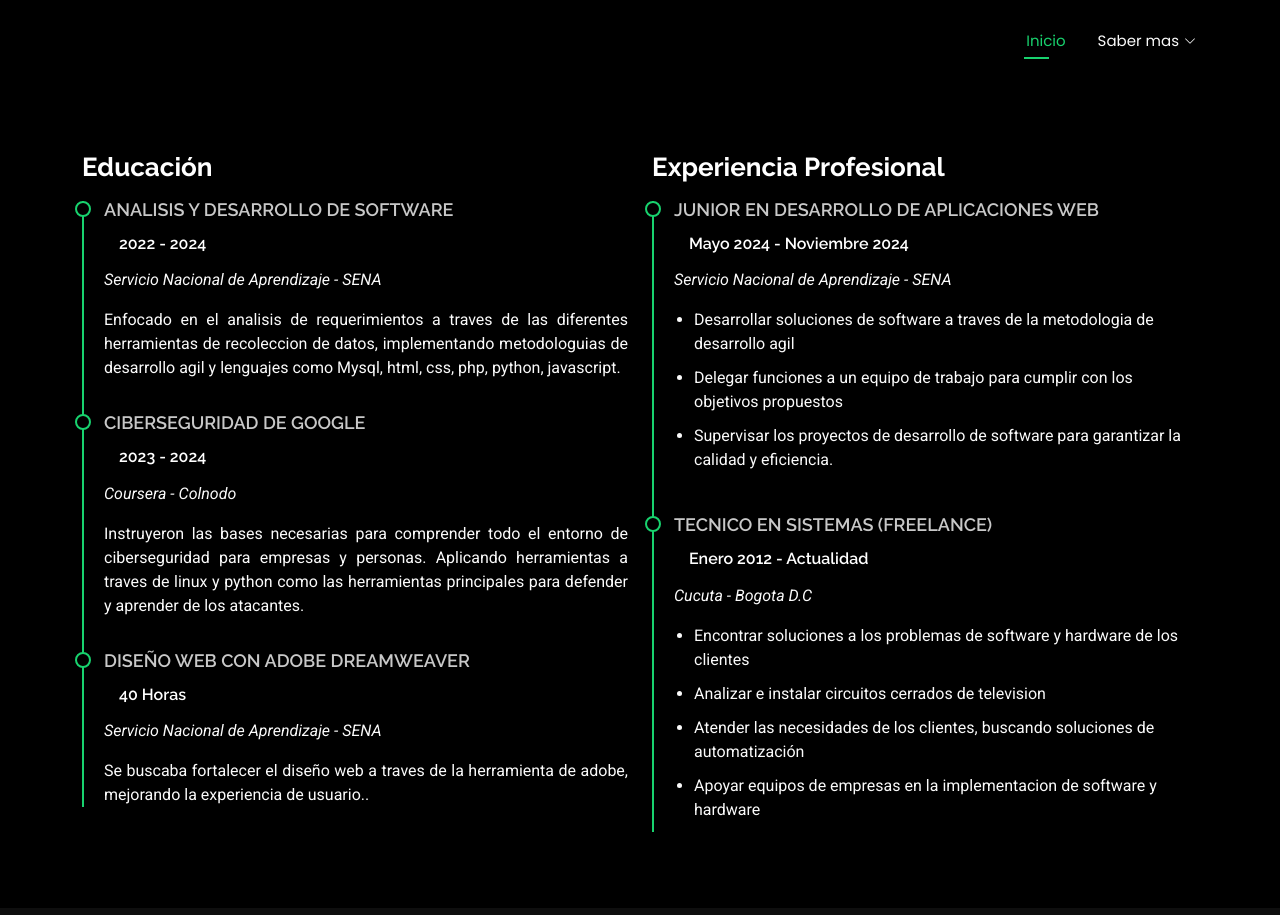
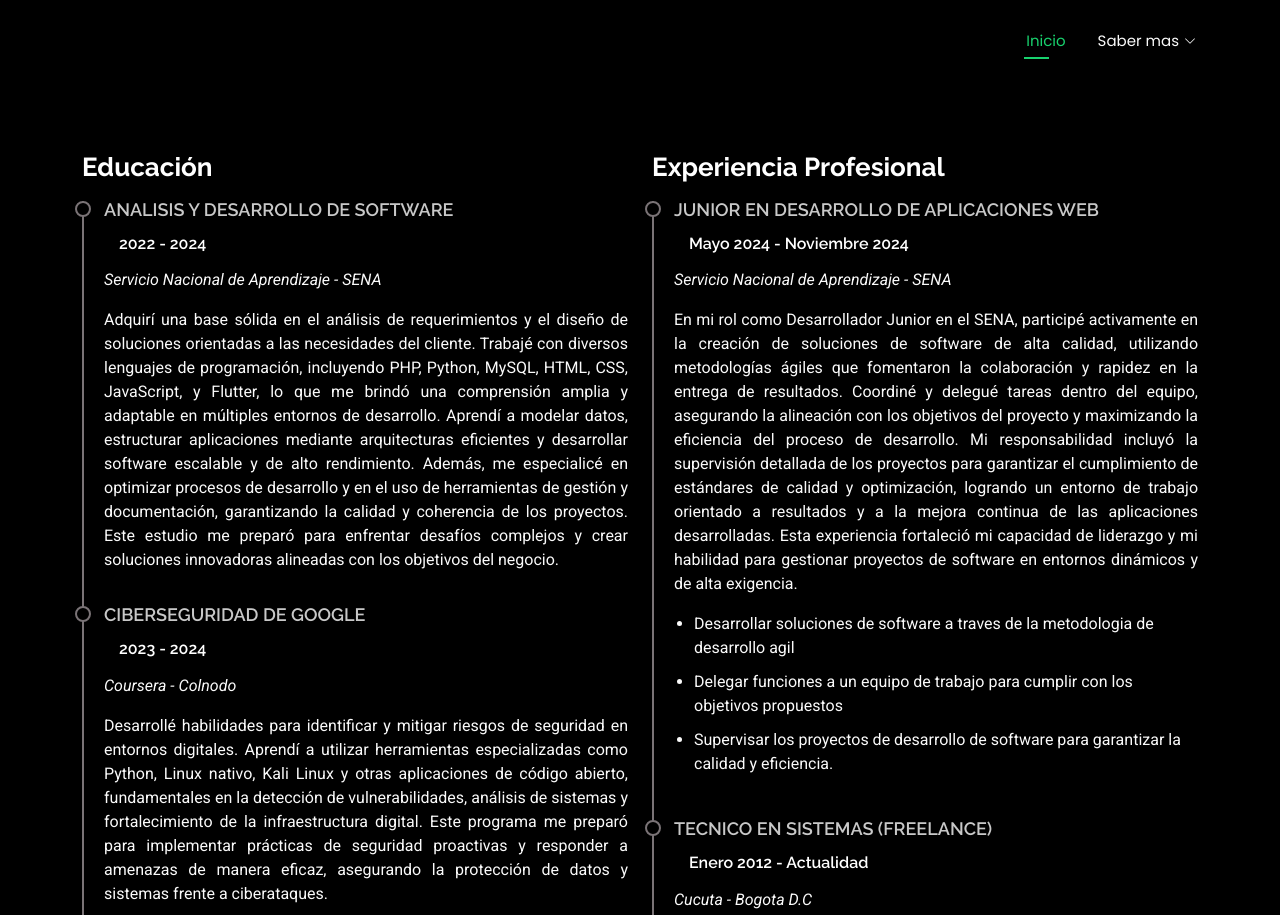
Before and after one commit to LFMG1993/LFMG1993, a plain HTML site: page app/resume.html in a window 1280 px wide. Shown: the top 915 px of the page. Drawn offline with Linux system fonts and the light colour scheme.

```diff
--- a/app/resume.html
+++ b/app/resume.html
@@ -39,48 +39,48 @@
         <div class="container">
             <div class="row">
                 <div class="col-lg-6" data-aos="fade-up" data-aos-delay="100">
-                    <!--                    <h3 class="resume-title">Experiencia.</h3>-->
-
-                    <!--                    <div class="resume-item pb-0">-->
-                    <!--                        <h4>SENA - CEDRUM </h4>-->
-                    <!--                        <p><em>Desarrollo e implementacion de proyectos para beneficio de la institucion y para los </em></p>-->
-                    <!--                        emprendedores que llegaban buscando orinetacion en el mundo de la tecnologia.-->
-                    <!--                        <ul>-->
-                    <!--                            <li>Canal de Bogotá #1N-30, Pescadero, Cúcuta, Norte de Santander</li>-->
-                    <!--                            <li>+57 316 221 8072</li>-->
-                    <!--                            <li>alice.barkley@example.com</li>-->
-                    <!--                        </ul>-->
-                    <!--                    </div>-->
 
                     <h3 class="resume-title">Educación</h3>
                     <div class="resume-item">
                         <h4>Analisis y Desarrollo de Software</h4>
                         <h5>2022 - 2024</h5>
                         <p><em>Servicio Nacional de Aprendizaje - SENA</em></p>
-                        <p class="justify-text">Enfocado en el analisis de requerimientos a traves de las diferentes
-                            herramientas de
-                            recoleccion de datos, implementando metodologuias de desarrollo agil y lenguajes como Mysql,
-                            html, css, php, python, javascript.</p>
-                    </div><!-- Edn Resume Item -->
+                        <p class="justify-text">Adquirí una base sólida en el análisis de requerimientos y el diseño de
+                            soluciones orientadas a las necesidades del cliente. Trabajé con diversos lenguajes de
+                            programación, incluyendo PHP, Python, MySQL, HTML, CSS, JavaScript, y Flutter, lo que me
+                            brindó una comprensión amplia y adaptable en múltiples entornos de desarrollo. Aprendí a
+                            modelar datos, estructurar aplicaciones mediante arquitecturas eficientes y desarrollar
+                            software escalable y de alto rendimiento. Además, me especialicé en optimizar procesos de
+                            desarrollo y en el uso de herramientas de gestión y documentación, garantizando la calidad y
+                            coherencia de los proyectos. Este estudio me preparó para enfrentar desafíos complejos y
+                            crear soluciones innovadoras alineadas con los objetivos del negocio.</p>
+                    </div>
 
                     <div class="resume-item">
                         <h4>Ciberseguridad de Google</h4>
                         <h5>2023 - 2024</h5>
                         <p><em>Coursera - Colnodo</em></p>
-                        <p class="justify-text">Instruyeron las bases necesarias para comprender todo el entorno de
-                            ciberseguridad para
-                            empresas y personas. Aplicando herramientas a traves de linux y python como las herramientas
-                            principales para defender y aprender de los atacantes.</p>
-                    </div><!-- Edn Resume Item -->
+                        <p class="justify-text">Desarrollé habilidades para identificar y mitigar riesgos de seguridad
+                            en entornos digitales. Aprendí a utilizar herramientas especializadas como Python, Linux
+                            nativo, Kali Linux y otras aplicaciones de código abierto, fundamentales en la detección de
+                            vulnerabilidades, análisis de sistemas y fortalecimiento de la infraestructura digital. Este
+                            programa me preparó para implementar prácticas de seguridad proactivas y responder a
+                            amenazas de manera eficaz, asegurando la protección de datos y sistemas frente a
+                            ciberataques.</p>
+                    </div>
 
                     <div class="resume-item">
                         <h4>Diseño web con Adobe Dreamweaver</h4>
                         <h5>40 Horas</h5>
                         <p><em>Servicio Nacional de Aprendizaje - SENA</em></p>
-                        <p class="justify-text">Se buscaba fortalecer el diseño web a traves de la herramienta de adobe,
-                            mejorando la experiencia de usuario..</p>
-                    </div><!-- Edn Resume Item -->
-
+                        <p class="justify-text">Desarrolle habilidades para crear y optimizar sitios web, en HTML y CSS,
+                            con las cuales puedo estructurar y estilizar contenido, logré
+                            construir diseños adaptables a dispositivos móviles. Además, adquirí conocimientos básicos
+                            de JavaScript para añadir interactividad. Trabajé en la creación y personalización de
+                            sitios web usando plantillas, mejorando mi eficiencia en el diseño. También aprendí a
+                            publicar sitios en servidores reales, completando así el ciclo de diseño y despliegue
+                            web.</p>
+                    </div>
                 </div>
 
                 <div class="col-lg-6" data-aos="fade-up" data-aos-delay="200">
@@ -89,6 +89,16 @@
                         <h4>Junior en Desarrollo de aplicaciones Web</h4>
                         <h5>Mayo 2024 - Noviembre 2024</h5>
                         <p><em>Servicio Nacional de Aprendizaje - SENA</em></p>
+                        <p class="justify-text">En mi rol como Desarrollador Junior en el SENA, participé activamente en
+                            la creación de
+                            soluciones de software de alta calidad, utilizando metodologías ágiles que fomentaron la
+                            colaboración y rapidez en la entrega de resultados. Coordiné y delegué tareas dentro del
+                            equipo, asegurando la alineación con los objetivos del proyecto y maximizando la eficiencia
+                            del proceso de desarrollo. Mi responsabilidad incluyó la supervisión detallada de los
+                            proyectos para garantizar el cumplimiento de estándares de calidad y optimización, logrando
+                            un entorno de trabajo orientado a resultados y a la mejora continua de las aplicaciones
+                            desarrolladas. Esta experiencia fortaleció mi capacidad de liderazgo y mi habilidad para
+                            gestionar proyectos de software en entornos dinámicos y de alta exigencia.</p>
                         <ul>
                             <li>Desarrollar soluciones de software a traves de la metodologia de desarrollo agil</li>
                             <li>Delegar funciones a un equipo de trabajo para cumplir con los objetivos propuestos</li>
@@ -96,7 +106,7 @@
                                 eficiencia.
                             </li>
                         </ul>
-                    </div><!-- Edn Resume Item -->
+                    </div>
 
                     <div class="resume-item">
                         <h4>Tecnico en Sistemas (Freelance)</h4>
--- a/assets/css/main.css
+++ b/assets/css/main.css
@@ -9,7 +9,7 @@
   --background-color: #000000; /* Background color for the entire website, including individual sections */
   --default-color: #fafafa; /* Default color used for the majority of the text content across the entire website */
   --heading-color: #ffffff; /* Color for headings, subheadings and title throughout the website */
-  --accent-color: #18d26e; /* Accent color that represents your brand on the website. It's used for buttons, links, and other elements that need to stand out */
+  --accent-color: #7a7376; /* Accent color that represents your brand on the website. It's used for buttons, links, and other elements that need to stand out */
   --surface-color: #1a1a1a; /* The surface color is used as a background of boxed elements within sections, such as cards, icon boxes, or other elements that require a visual separation from the global background. */
   --contrast-color: #000000; /* Contrast color for text, ensuring readability against backgrounds of accent, heading, or default colors. */
 }
--- a/index.html
+++ b/index.html
@@ -79,6 +79,8 @@
 <script src="assets/vendor/php-email-form/validate.js"></script>
 <script src="assets/vendor/aos/aos.js"></script>
 <script src="assets/vendor/typed.js/typed.umd.js"></script>
+<script src="assets/vendor/purecounter/purecounter_vanilla.js"></script>
+<script src="assets/vendor/glightbox/js/glightbox.js"></script>
 <script src="assets/js/main.js"></script>
 </body>
 </html>
```
Also changed, not shown: app/acerca.html (+1 -1 lines).
